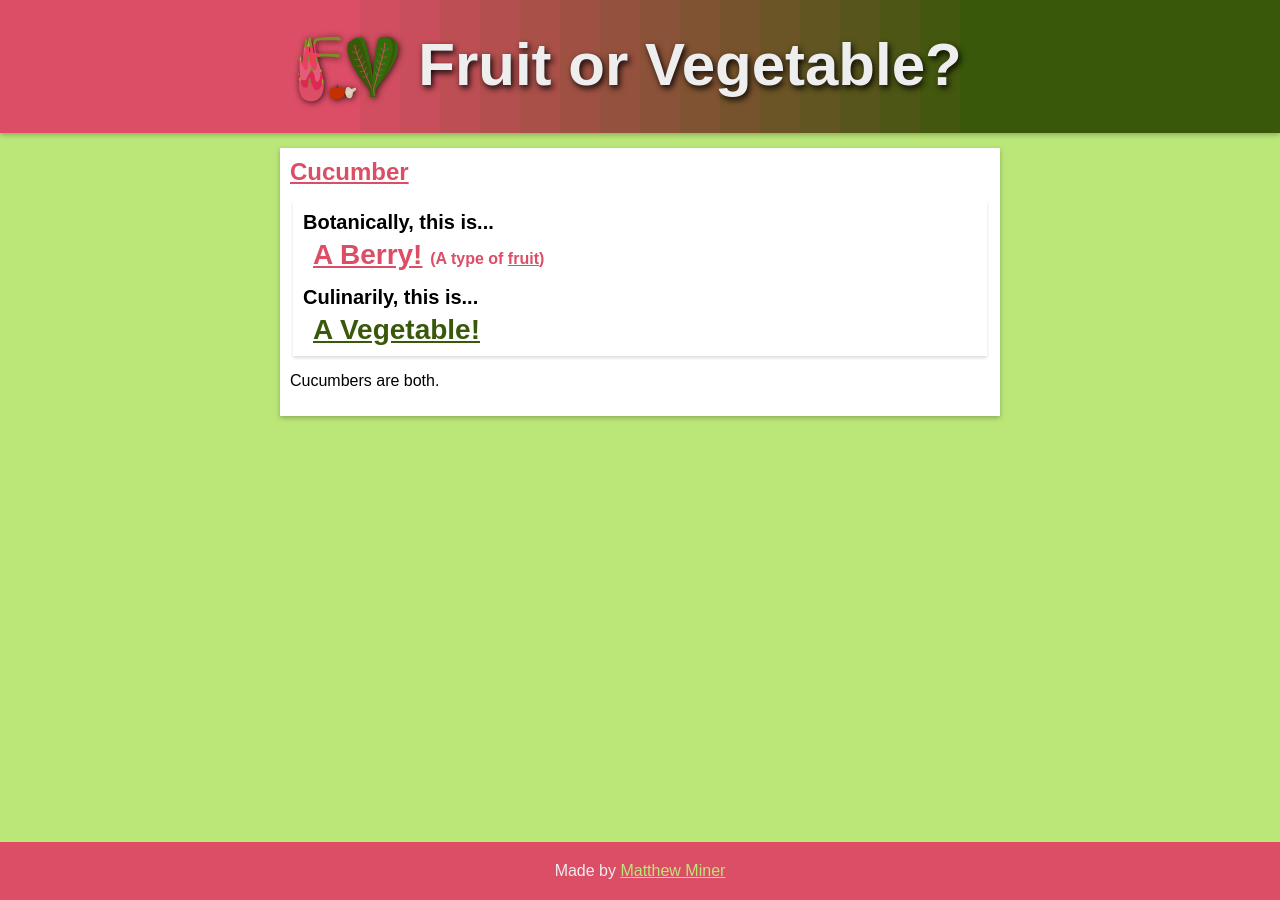
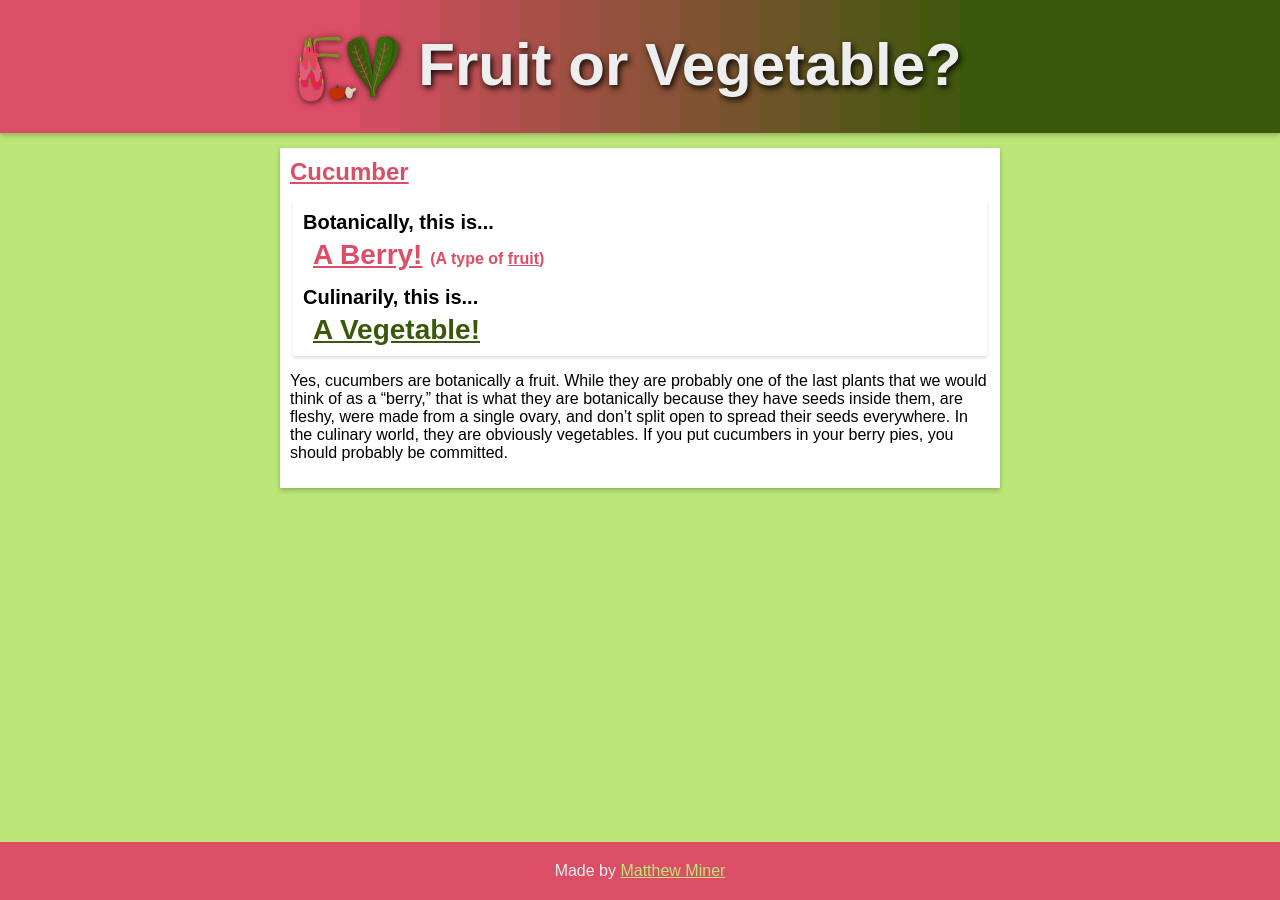
Before and after one commit to mminer237/fruitorvegetable, a Jekyll site: the page built from _items/cucumber.md, in a window 1280 px wide. Built offline with Jekyll 4.4.1, drawn with Linux system fonts in a browser that asks for light colours.

Commit message:
Wrote cucumber

```diff
--- a/_items/cucumber.md
+++ b/_items/cucumber.md
@@ -3,4 +3,5 @@ title: 'Cucumber'
 botanically: berry
 culinarily: vegetable
 ---
-Cucumbers are both.
+Yes, cucumbers are botanically a fruit. While they are probably one of the last plants that we would think of as a "berry," that is what they are botanically because they have seeds inside them, are fleshy, were made from a single ovary, and don't split open to spread their seeds everywhere.
+In the culinary world, they are obviously vegetables. If you put cucumbers in your berry pies, you should probably be committed.
```
